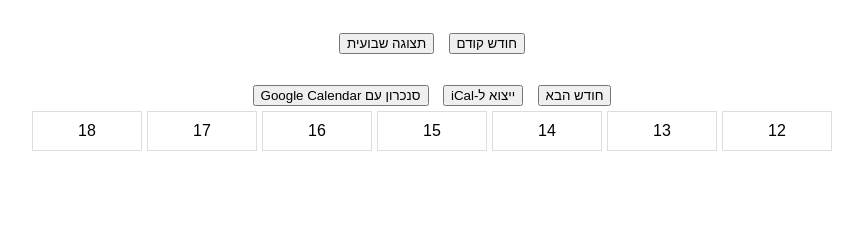
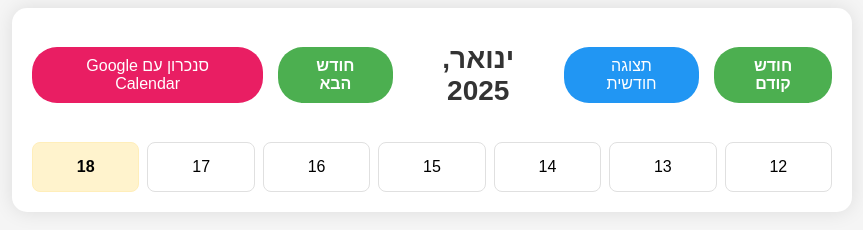
Before and after one commit to yoseftutian/Monthly-calendar, a plain HTML site: page index.html in a window 1280 px wide. Both pictures are taken after a click on the button "תצוגה שבועית". Shown: the whole page, without its empty margins (208-1071 px from the left). Drawn offline with Linux system fonts and the light colour scheme.

Commit message:
some styles

```diff
--- a/calendar.js
+++ b/calendar.js
@@ -3,7 +3,6 @@ const monthYearElement = document.getElementById("monthYear");
 const prevMonthButton = document.getElementById("prevMonth");
 const nextMonthButton = document.getElementById("nextMonth");
 const toggleViewButton = document.getElementById("toggleView");
-const exportICalButton = document.getElementById("exportICal");
 const syncGoogleCalendarButton = document.getElementById("syncGoogleCalendar");
 
 let currentDate = new Date();
@@ -17,12 +16,14 @@ function renderCalendar(date) {
   const firstDayOfMonth = new Date(year, month, 1).getDay();
   const daysInMonth = new Date(year, month + 1, 0).getDate();
 
+  // Adding empty cells for the days before the first day of the month
   for (let i = 0; i < firstDayOfMonth; i++) {
     const emptyCell = document.createElement("div");
     emptyCell.classList.add("day", "empty");
     calendarElement.appendChild(emptyCell);
   }
 
+  // Adding cells for each day in the month
   for (let day = 1; day <= daysInMonth; day++) {
     const dayCell = document.createElement("div");
     dayCell.classList.add("day");
@@ -35,6 +36,18 @@ function renderCalendar(date) {
     ) {
       dayCell.classList.add("today");
     }
+
+    // Event listener for adding events
+    dayCell.addEventListener("click", () => {
+      const eventTitle = prompt("הזן את כותרת האירוע:");
+      if (eventTitle) {
+        const event = document.createElement("div");
+        event.classList.add("event");
+        event.textContent = eventTitle;
+        dayCell.appendChild(event);
+        // saveEventToLocalStorage(date, day, eventTitle);
+      }
+    });
 
     calendarElement.appendChild(dayCell);
   }
@@ -53,13 +66,41 @@ function renderWeeklyCalendar(date) {
     const dayCell = document.createElement("div");
     dayCell.classList.add("day");
     dayCell.textContent = startOfWeek.getDate();
+
+    // Highlight today's date
+    if (
+      startOfWeek.getDate() === new Date().getDate() &&
+      startOfWeek.getMonth() === new Date().getMonth() &&
+      startOfWeek.getFullYear() === new Date().getFullYear()
+    ) {
+      dayCell.classList.add("today");
+    }
+
+    // Event listener for adding events
+    dayCell.addEventListener("click", () => {
+      const eventTitle = prompt("הזן את כותרת האירוע:");
+      if (eventTitle) {
+        const event = document.createElement("div");
+        event.classList.add("event");
+        event.textContent = eventTitle;
+        dayCell.appendChild(event);
+        // saveEventToLocalStorage(startOfWeek, startOfWeek.getDate(), eventTitle);
+      }
+    });
+
     calendarElement.appendChild(dayCell);
     startOfWeek.setDate(startOfWeek.getDate() + 1);
   }
+
+  monthYearElement.textContent = `${date.toLocaleString("he-IL", {
+    month: "long",
+  })}, ${date.getFullYear()}`;
 }
 
 function toggleView() {
   isWeeklyView = !isWeeklyView;
+  toggleViewButton.textContent = isWeeklyView ? "תצוגה חודשית" : "תצוגה שבועית";
+
   if (isWeeklyView) {
     renderWeeklyCalendar(currentDate);
   } else {
@@ -68,30 +109,39 @@ function toggleView() {
 }
 
 function changeMonth(offset) {
-  currentDate.setMonth(currentDate.getMonth() + offset);
   if (isWeeklyView) {
+    currentDate.setDate(currentDate.getDate() + offset * 7);
     renderWeeklyCalendar(currentDate);
   } else {
+    currentDate.setMonth(currentDate.getMonth() + offset);
     renderCalendar(currentDate);
   }
 }
 
+// function saveEventToLocalStorage(date, day, eventTitle) {
+//   const key = `${date.getFullYear()}-${date.getMonth()}-${day}`;
+//   const events = JSON.parse(localStorage.getItem("events")) || {};
+
+//   if (!events[key]) events[key] = [];
+//   events[key].push(eventTitle);
+//   localStorage.setItem("events", JSON.stringify(events));
+//   console.log("Saving event:", events);
+// }
+
 function syncWithGoogleCalendar() {
-  let gCalUrl = `https://calendar.google.com/calendar/r/eventedit?text=אירוע+לוח+שנה&dates=${
-    currentDate.toISOString().replace(/[-:]/g, "").split(".")[0]
-  }/${
-    new Date(currentDate.getTime() + 3600000)
-      .toISOString()
-      .replace(/[-:]/g, "")
-      .split(".")[0]
-  }`;
+  const start = currentDate.toISOString().replace(/[-:]/g, "").split(".")[0];
+  const end = new Date(currentDate.getTime() + 3600000)
+    .toISOString()
+    .replace(/[-:]/g, "")
+    .split(".")[0];
+  const gCalUrl = `https://calendar.google.com/calendar/r/eventedit?text=אירוע+חדש&dates=${start}/${end}`;
   window.open(gCalUrl, "_blank");
 }
 
 prevMonthButton.addEventListener("click", () => changeMonth(-1));
 nextMonthButton.addEventListener("click", () => changeMonth(1));
 toggleViewButton.addEventListener("click", toggleView);
-exportICalButton.addEventListener("click", exportToICal);
 syncGoogleCalendarButton.addEventListener("click", syncWithGoogleCalendar);
 
+// Initial render
 renderCalendar(currentDate);
--- a/index.html
+++ b/index.html
@@ -8,12 +8,13 @@
   </head>
   <body>
     <div class="calendar-container">
-      <button id="prevMonth">חודש קודם</button>
-      <button id="toggleView">תצוגה שבועית</button>
-      <h1 id="monthYear"></h1>
-      <button id="nextMonth">חודש הבא</button>
-      <button id="exportICal">ייצוא ל-iCal</button>
-      <button id="syncGoogleCalendar">סנכרון עם Google Calendar</button>
+      <div class="calendar-controls">
+        <button id="prevMonth">חודש קודם</button>
+        <button id="toggleView">תצוגה שבועית</button>
+        <h1 id="monthYear"></h1>
+        <button id="nextMonth">חודש הבא</button>
+        <button id="syncGoogleCalendar">סנכרון עם Google Calendar</button>
+      </div>
       <div id="calendar"></div>
     </div>
 
--- a/style.css
+++ b/style.css
@@ -2,33 +2,110 @@ body {
   font-family: Arial, sans-serif;
   text-align: center;
   direction: rtl;
+  background-color: #f5f5f5;
 }
 
 .calendar-container {
   max-width: 800px;
   margin: 0 auto;
   padding: 20px;
+  background-color: white;
+  border-radius: 15px;
+  box-shadow: 0 0 20px rgba(0, 0, 0, 0.1);
+}
+
+#monthYear {
+  font-size: 28px;
+  margin: 15px 0;
+  color: #333;
+}
+
+.calendar-controls {
+  display: flex;
+  justify-content: center;
+  align-items: center;
+  gap: 15px;
+  margin-bottom: 20px;
+}
+
+button {
+  padding: 10px 20px;
+  border: none;
+  border-radius: 25px;
+  cursor: pointer;
+  font-size: 16px;
+  transition: all 0.3s ease;
+}
+
+#prevMonth,
+#nextMonth {
+  background-color: #4caf50;
+  color: white;
+  font-weight: bold;
+}
+
+#prevMonth:hover,
+#nextMonth:hover {
+  background-color: #45a049;
+  transform: translateY(-2px);
+}
+
+#toggleView {
+  background-color: #2196f3;
+  color: white;
+}
+
+#toggleView:hover {
+  background-color: #1976d2;
+  transform: translateY(-2px);
+}
+
+#syncGoogleCalendar {
+  background-color: #e91e63;
+  color: white;
+}
+
+#syncGoogleCalendar:hover {
+  background-color: #d81b60;
+  transform: translateY(-2px);
 }
 
 #calendar {
   display: grid;
   grid-template-columns: repeat(7, 1fr);
-  gap: 5px;
+  gap: 8px;
+  margin-top: 20px;
 }
 
 .day {
-  padding: 10px;
-  border: 1px solid #ddd;
+  padding: 15px;
+  border: 1px solid #e0e0e0;
+  border-radius: 8px;
+  background-color: white;
+  transition: all 0.2s ease;
+}
+
+.day:hover {
+  transform: translateY(-2px);
+  box-shadow: 0 4px 8px rgba(0, 0, 0, 0.1);
 }
 
 .day.today {
-  background-color: #ffa;
+  background-color: #fff3cd;
+  border-color: #ffeeba;
+  font-weight: bold;
 }
 
 .empty {
-  background-color: #f9f9f9;
+  background-color: #f8f9fa;
+  border: 1px solid #e9ecef;
 }
 
-button {
-  margin: 5px;
+.event {
+  background-color: #e3f2fd;
+  padding: 5px;
+  margin-top: 5px;
+  border-radius: 4px;
+  font-size: 12px;
+  word-break: break-word;
 }
```
